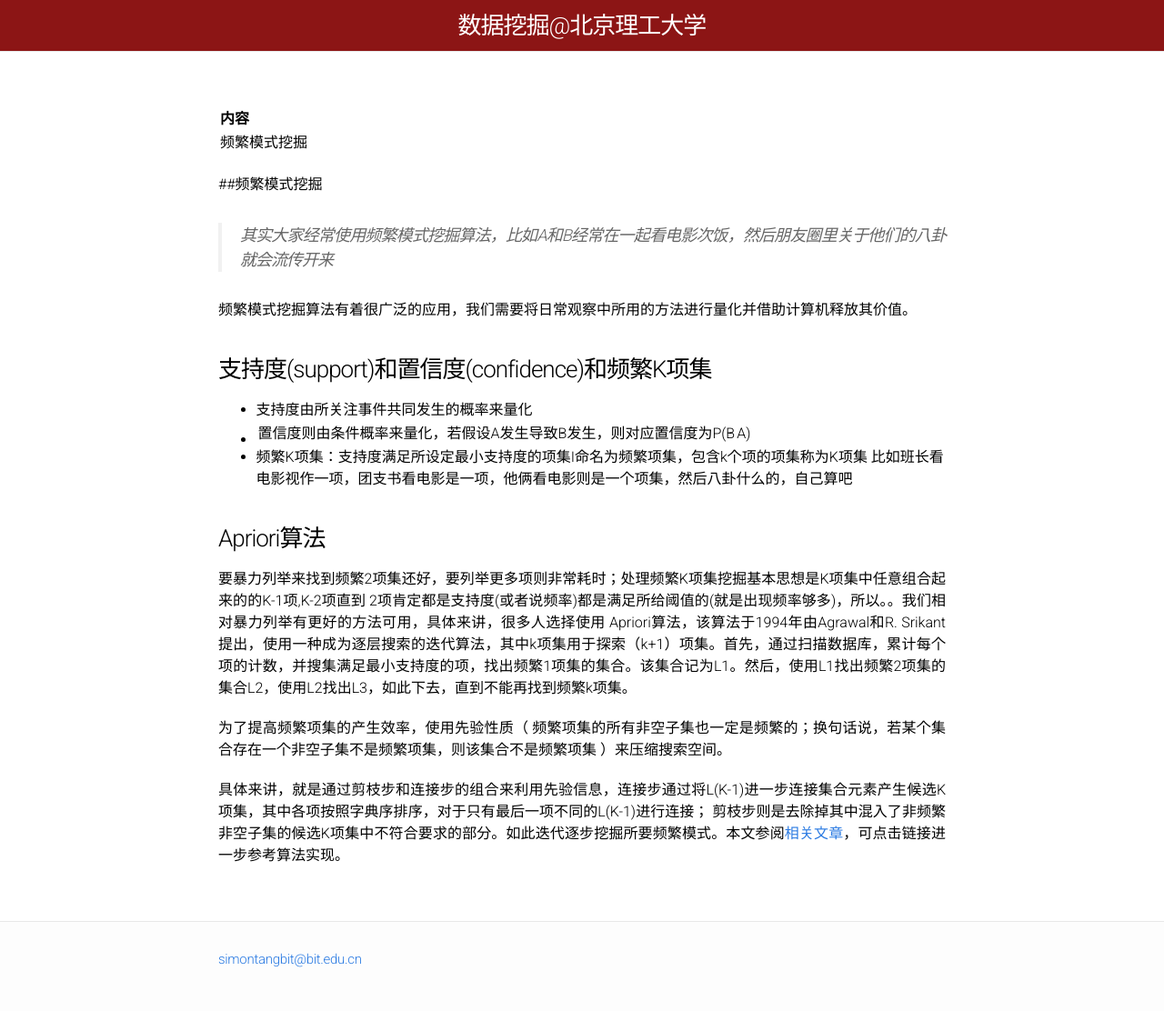
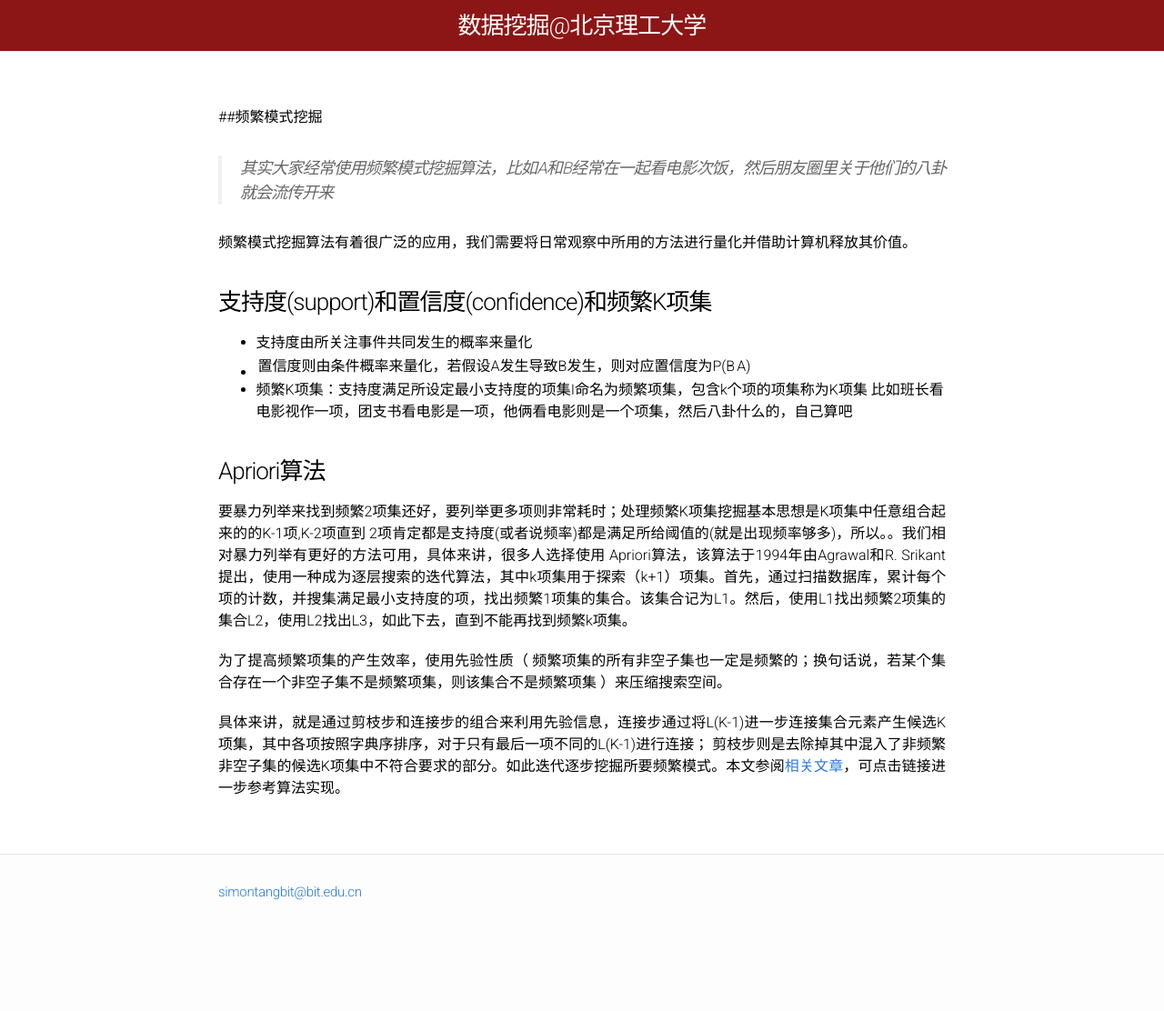
Before and after one commit to BITDM/bitdm.github.io, a Jekyll site: the page built from algorithms/frequentPatternMining.md, in a window 1280 px wide. Shown: the whole page at 91% size. Built offline with Jekyll 4.4.1, drawn with Linux system fonts in a browser that asks for light colours; after the commit the page ends 1038 px from its top, so only the background shows below that.

Commit message:
Test format

```diff
--- a/algorithms/frequentPatternMining.md
+++ b/algorithms/frequentPatternMining.md
@@ -4,9 +4,6 @@ mathjax: true
 permalink: /algorithms/fpm/
 ---
 
-|内容|
-|:----------|
-|频繁模式挖掘|
 
 
 ##频繁模式挖掘
```
